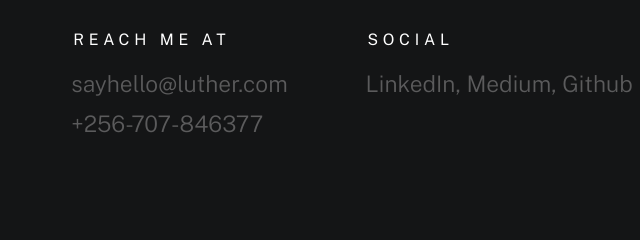
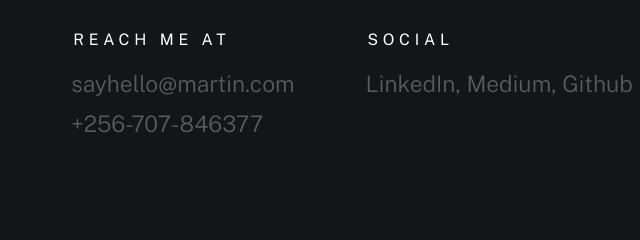
Before and after one commit to Wandera-Martin/martinwandera.github.io, a plain HTML site: page index.html in a window 1280 px wide. Shown: the part 5600-5840 px from the top of the page, 0-640 px from the left. Drawn offline with nearby package versions, Linux system fonts and the light colour scheme; a web font is replaced by a local one.

Commit message:
Update contact email in index.html

```diff
--- a/index.html
+++ b/index.html
@@ -597,7 +597,7 @@
                     <div class="column lg-3 md-5 tab-6 stack-on-550 contact-block">
                         <h3 class="text-pretitle">Reach me at</h3>
                         <p class="contact-links">
-                            <a href="mailto:martinwandera@gmail.com" class="mailtoui">sayhello@luther.com</a> <br>
+                            <a href="mailto:martinwandera@gmail.com" class="mailtoui">sayhello@martin.com</a> <br>
                             <a href="tel:+1975432345">+256-707-846377</a>
                         </p>
                     </div>
```
